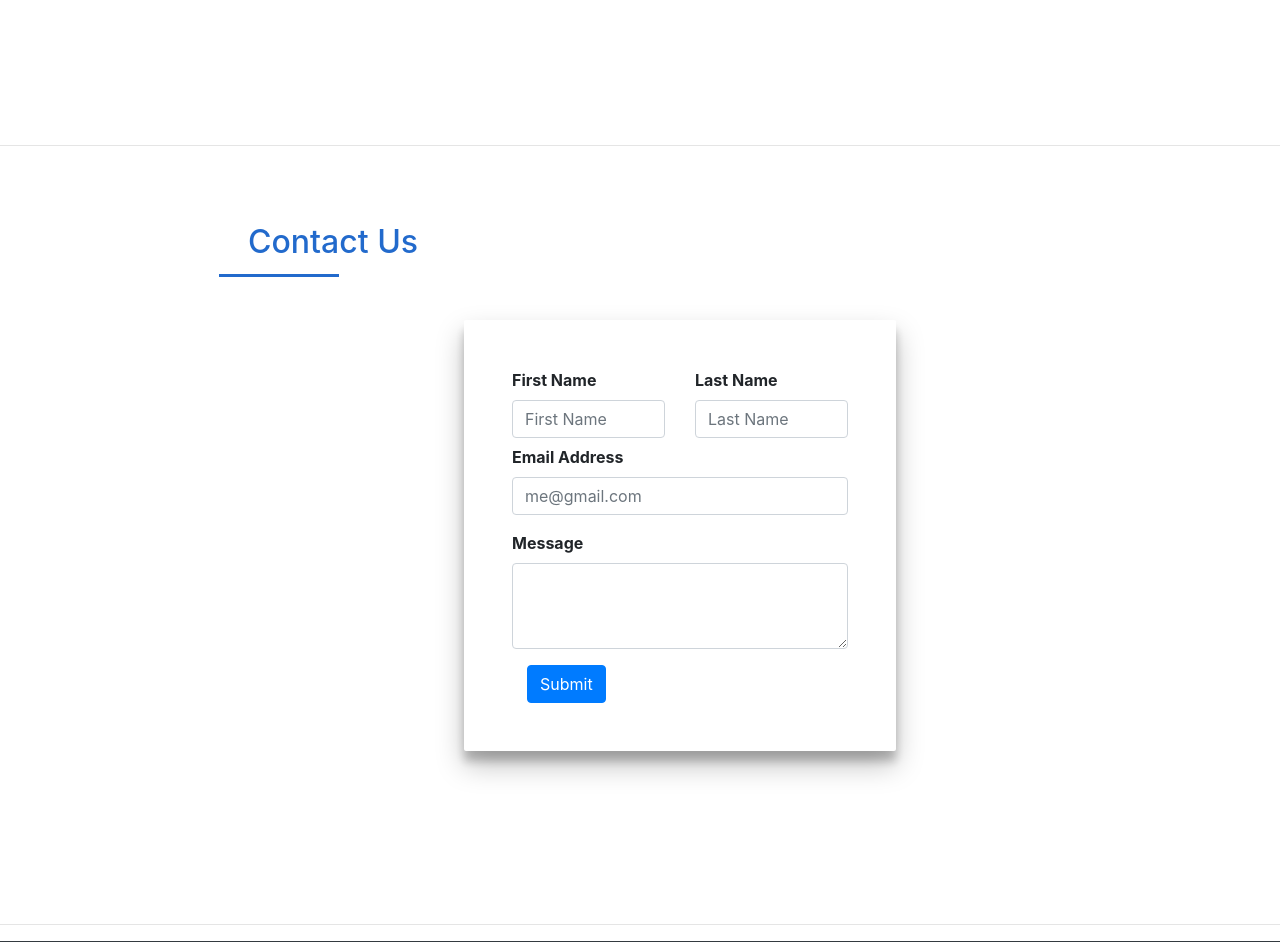
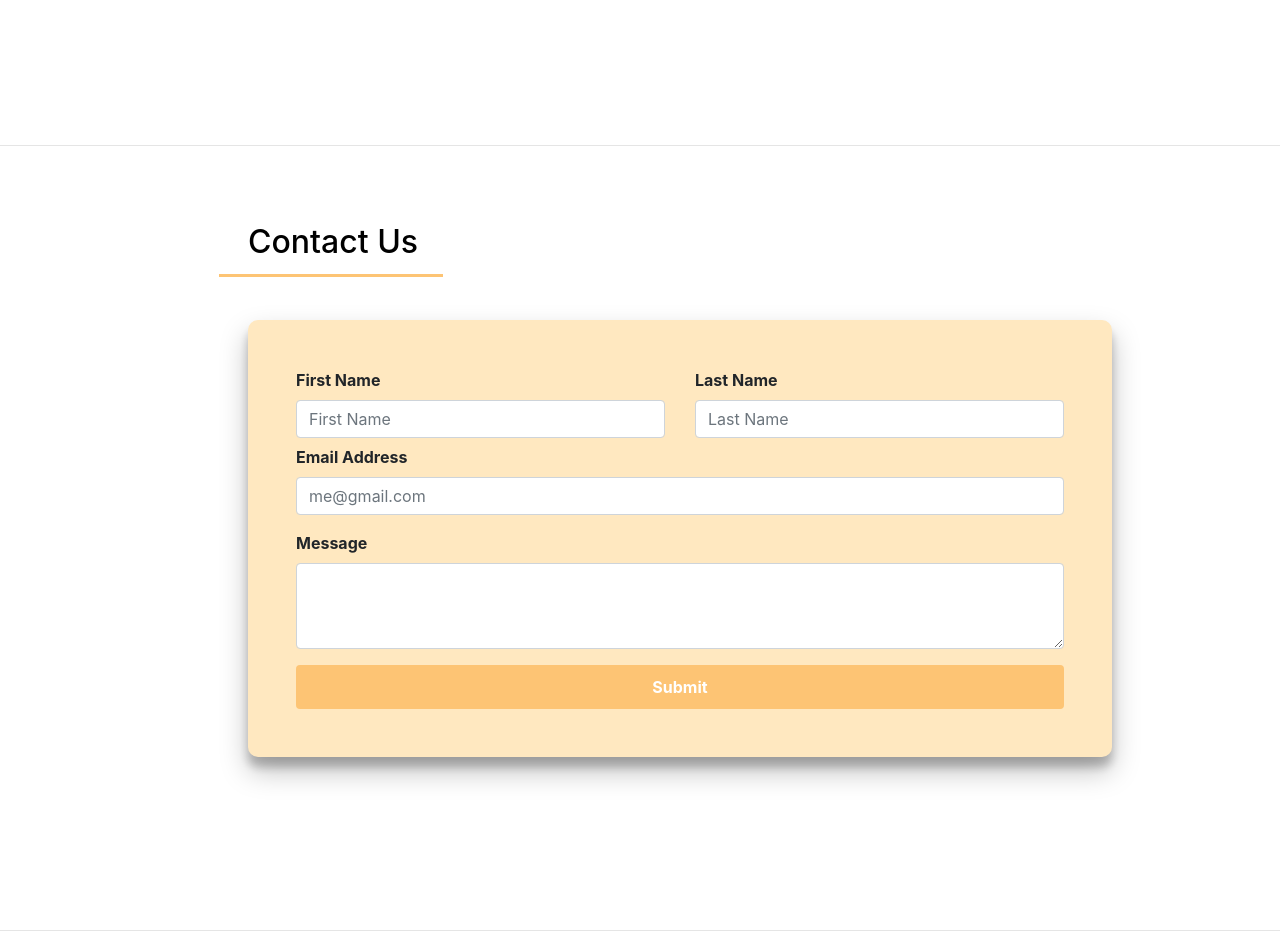
Before and after one commit to franzceck/DeskHub, a PHP site: page /lv_diagnostic/ in a window 1280 px wide; the page is wider, and only the part inside the window is pictured. Shown: the part 1920-2862 px from the top of that part. Run offline with PHP 8.4, Linux system fonts and the light colour scheme; data comes from the database, SQL or seed files in the repository; some libraries are stand-ins or nearby versions.

Commit message:
Contact Us and Logo Changes

```diff
--- a/home.php
+++ b/home.php
@@ -291,28 +291,50 @@ summary:after {
             width: 100%;
             margin-top: 5%;
             align-items: center;
+
         }
         .style{
             display: flex;
             flex-direction: column;
-            background-color: #FFFFFF;
+            background-color: #FFE8C0;
             justify-content: center;
-            width: 50%;
+            width: 100%;
             padding: 3rem;
-            border-radius: 2px;
+            border-radius: 10px;
             box-shadow: 0 14px 28px rgba(0,0,0,0.25),
                         0 10px 10px rgba(0,0,0,0.22);
-
+        }
+        .contact-btn {
+          background-color: #FDC474;
+          border-width: 0px;
+          padding: 10px;
+          margin-left:-15px;
+          width: 48rem;
+          font-weight: bold;
 
         }
+        .contact-btn:hover {
+          background-color: #FF914D;
+          color: black;
+        }
+        .contact-us-title {
+          color: black;
+        }
+
+        .seperator.contact-separator {
+          background-color: #FDC474;
+          width: 14rem;
+        }
+
     </style>
 </head>
 <hr>
 <body>
     <div id="contact" class="faq-body">
             <div class="faq-header">
-                <h3 class="faq-title">Contact Us</h3>
-                <div class="seperator"></div>
+
+                <h3 class="faq-title contact-us-title"></i>Contact Us</h3>
+                <div class="seperator contact-separator"></div>
             </div>
     <form action="https://formspree.io/f/xvonzjja" " method="POST">
         <div class="center">
@@ -336,7 +358,7 @@ summary:after {
                 <textarea class="form-control" name="Comments" id="exampleFormControlTextarea1" rows="3" required></textarea>
             </div>
             <div class="col-12">
-                <button class="btn btn-primary" name="FormSubmit" type="submit">Submit</button>
+                <button class="btn btn-primary contact-btn" name="FormSubmit" type="submit">Submit</button>
             </div>
         </div>
         </div>
--- a/inc/topBarNav.php
+++ b/inc/topBarNav.php
@@ -18,7 +18,7 @@
             <div class="container px-4 px-lg-5 ">
                 <button class="navbar-toggler btn btn-sm" type="button" data-toggle="collapse" data-target="#navbarSupportedContent" aria-controls="navbarSupportedContent" aria-expanded="false" aria-label="Toggle navigation"><span class="navbar-toggler-icon"></span></button>
                 <a class="navbar-brand" href="./">
-                <img src="<?php echo validate_image($_settings->info('logo')) ?>" width="30" height="30" class="d-inline-block align-top" alt="" loading="lazy">
+                <img src="<?php echo validate_image($_settings->info('logo')) ?>" width="70" height="30" class="d-inline-block align-top" alt="" loading="lazy">
                 <?php echo $_settings->info('short_name') ?>
                 </a>
 
```
Also changed, not shown: uploads/1674402720_1673696760_Untitled design (2).png (deleted), uploads/1683183960_Deskhub (new logo).png (added).
